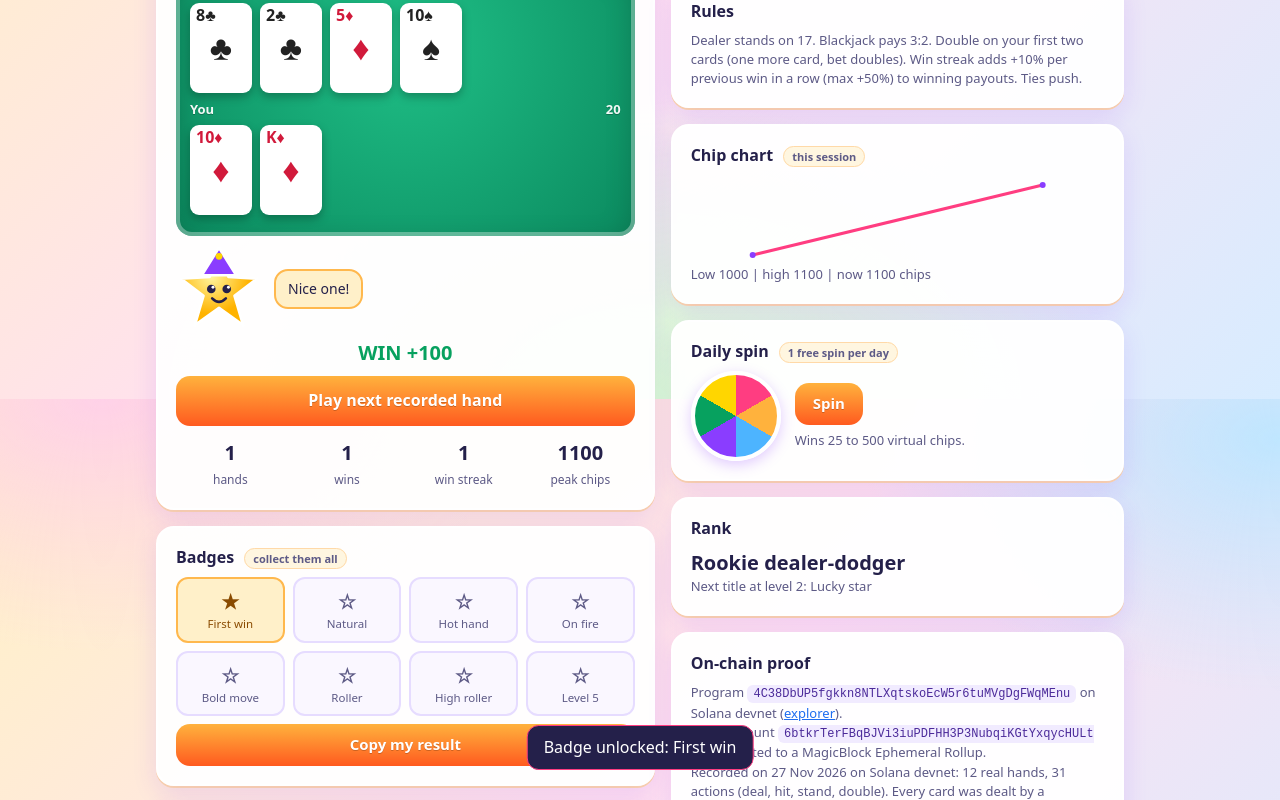
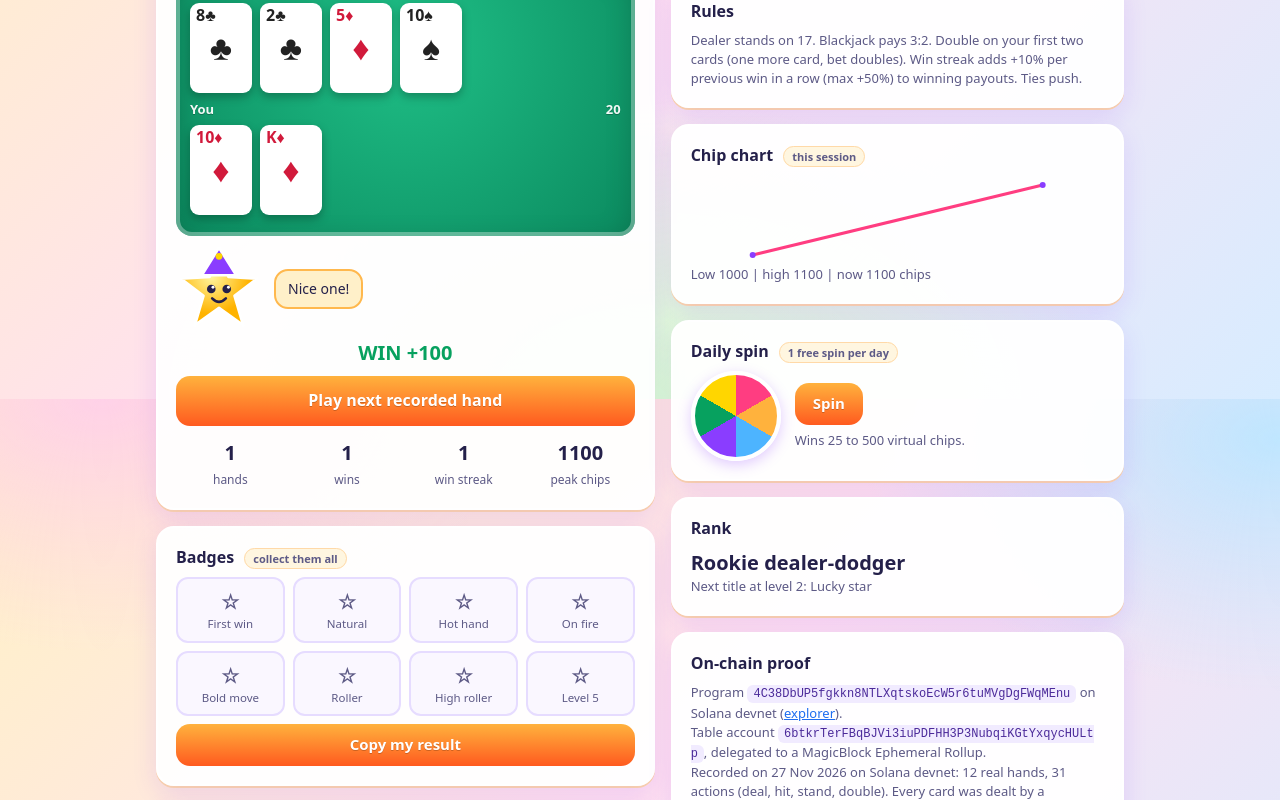
Before and after one commit to Jarvis-184/spark21, a plain HTML site: page docs/index.html in a window 1280 px wide. Both pictures are taken after a click on the button "Play next recorded hand". Shown: the part 401-1201 px from the top of the page. Drawn offline with Linux system fonts and the light colour scheme.

Commit message:
Update index.html

```diff
--- a/docs/index.html
+++ b/docs/index.html
@@ -122,7 +122,7 @@ const BADGES=[['first','First win','Win a hand',s=>s.wins>=1],['bj','Natural','G
 function haveB(){try{return JSON.parse(localStorage.getItem('bj-badges'))||{}}catch(e){return{}}}
 function renderBadges(){const h=haveB();$('badges').innerHTML=BADGES.map(b=>`<div class="bdg ${h[b[0]]?'got':''}" title="${b[2]}"><b>${h[b[0]]?'★':'☆'}</b>${b[1]}</div>`).join('')}
 function award(){const h=haveB();for(const b of BADGES){if(!h[b[0]]&&b[3](S)){h[b[0]]=1;toast('Badge unlocked: '+b[1])}}try{localStorage.setItem('bj-badges',JSON.stringify(h))}catch(e){}renderBadges()}
-function renderChart(){const h=S.hist,svg=$('chart');if(h.length<2){svg.innerHTML='';return}const lo=Math.min(...h),hi=Math.max(...h),r=Math.max(hi-lo,1);const p=h.map((v,i)=>[i/(h.length-1)*290+5,80-(v-lo)/r*70]);svg.innerHTML='<polyline fill="none" stroke="#ff3d81" stroke-width="3" stroke-linejoin="round" points="'+p.map(q=>q.join(',')).join(' ')+'"/>'+p.map(q=>`<circle cx="${q[0]}" cy="${q[1]}" r="3" fill="#8a3dff"/>`).join('');$('chart-note').textContent='Low '+lo+' | high '+hi+' | now '+h[h.length-1]+' chips'}
+function renderChart(){const h=S.hist,svg=$('chart');if(h.length<2){svg.innerHTML='';$('chart-note').textContent='Play hands to draw your chip line.';return}const lo=Math.min(...h),hi=Math.max(...h),r=Math.max(hi-lo,1);const p=h.map((v,i)=>[i/(h.length-1)*290+5,80-(v-lo)/r*70]);svg.innerHTML='<polyline fill="none" stroke="#ff3d81" stroke-width="3" stroke-linejoin="round" points="'+p.map(q=>q.join(',')).join(' ')+'"/>'+p.map(q=>`<circle cx="${q[0]}" cy="${q[1]}" r="3" fill="#8a3dff"/>`).join('');$('chart-note').textContent='Low '+lo+' | high '+hi+' | now '+h[h.length-1]+' chips'}
 function spinKey(){return 'bj-spin-'+new Date().toISOString().slice(0,10)}
 function renderSpin(){const d=localStorage.getItem(spinKey());$('spin').disabled=!!d;if(d)$('spintxt').textContent="Today's spin: +"+d+' chips. Come back tomorrow.'}
 let wd=0;$('spin').onclick=()=>{if(S.mode!=='practice'){toast('The daily spin gives chips in Practice mode');return}if(localStorage.getItem(spinKey()))return;const pr=[25,50,100,150,250,500],i=rnd(6);wd+=1440+(360-(i*60+30));$('wheel').style.transform='rotate('+wd+'deg)';$('spin').disabled=true;tone(500,.6,'triangle',.06,0,500);setTimeout(()=>{S.chips+=pr[i];try{localStorage.setItem(spinKey(),pr[i])}catch(e){}hud();renderSpin();toast('Daily spin: +'+pr[i]+' chips')},2500)};
@@ -146,20 +146,20 @@ function conclude(res,gain,link){const pv=val(S.player),dv=val(S.dealer),mult=1+
  else if(res==='win'){lbl='WIN +'+(gain-S.bet)+(S.streak>0?'  (combo x'+mult.toFixed(1)+')':'');cls='win'}
  else if(res==='push'){lbl='Push, bet returned';cls='push'}
  else{lbl=(res==='bust'?'Bust! ':'Dealer wins. ')+'-'+S.bet;cls='loss'}
- const won=res==='bj'||res==='win';S.chips+=gain;S.hands++;S.g.hands++;
- if(won){S.wins++;S.g.wins++;S.streak++;S.best=Math.max(S.best||0,S.streak);if(S.doubled){S.g.dbl++;S.dblWin=true}if(res==='bj'){S.g.bj++;S.bjAny=true}}else if(res!=='push'){S.streak=0}
- S.xp+=won?25:10;S.peak=Math.max(S.peak,S.chips);S.grid.push(res==='bj'?'🟨':won?'🟩':res==='push'?'🟦':'🟥');if(S.grid.length>30)S.grid.shift();S.hist.push(S.chips);
+ const won=res==='bj'||res==='win';S.chips+=gain;S.hands++;if(S.mode==='practice')S.g.hands++;
+ if(won){S.wins++;if(S.mode==='practice')S.g.wins++;S.streak++;S.best=Math.max(S.best||0,S.streak);if(S.doubled&&S.mode==='practice'){S.g.dbl++;S.dblWin=true}if(res==='bj'&&S.mode==='practice'){S.g.bj++;S.bjAny=true}}else if(res!=='push'){S.streak=0}
+ if(S.mode==='practice')S.xp+=won?25:10;S.peak=Math.max(S.peak,S.chips);S.grid.push(res==='bj'?'🟨':won?'🟩':res==='push'?'🟦':'🟥');if(S.grid.length>30)S.grid.shift();S.hist.push(S.chips);
  m.className='msg pop '+cls;m.textContent=lbl;
  if(res==='bj'){sfx.bj();buzz([40,40,80]);fireworks();say('BLACKJACK! Fireworks!','wow')}else if(won){sfx.win();buzz(30);say(S.streak>=3?'Streak of '+S.streak+'! Keep going!':'Nice one!')}else if(res==='push'){sfx.push();say('A tie. Bet returned.')}else{sfx.loss();buzz(120);say(res==='bust'?'Oops, over 21. Next hand!':'Dealer got that one. Shake it off!','sad')}
  const tr=document.createElement('tr');tr.innerHTML=`<td>${S.hands}</td><td>${S.bet}</td><td>${pv}</td><td>${dv}</td><td class="${won?'w':res==='push'?'':'l'}">${res==='bj'?'BJ':res.toUpperCase()}</td><td>${link?'<a target="_blank" rel="noopener" href="'+link+'">view</a>':'-'}</td>`;$('hist').prepend(tr);while($('hist').children.length>8)$('hist').lastChild.remove();
- X.feed.push((won?'🟩 ':res==='push'?'🟦 ':'🟥 ')+'Hand '+S.hands+': you '+pv+' vs dealer '+dv+' ('+(res==='bj'?'blackjack':res)+')');renderFeed();hud();renderGoals();award();renderChart()}
+ X.feed.push((won?'🟩 ':res==='push'?'🟦 ':'🟥 ')+'Hand '+S.hands+': you '+pv+' vs dealer '+dv+' ('+(res==='bj'?'blackjack':res)+')');renderFeed();hud();renderGoals();if(S.mode==='practice')award();renderChart()}
 const X={feed:[]};function renderFeed(){$('feed').innerHTML=X.feed.slice(-6).reverse().map(f=>'<div style="padding:3px 0;border-bottom:1px solid #f0e8ff">'+f+'</div>').join('')||'No hands yet.';$('sbar').style.width=Math.min(100,S.streak*20)+'%';$('stxt').textContent=S.streak?('Win streak '+S.streak+': next win pays x'+(1+0.1*Math.min(S.streak,5)).toFixed(1)):'Win hands in a row to raise your payout bonus up to +50%.'}
 // ---------- replay of real devnet hands ----------
 const EXP='https://explorer.solana.com/tx/';const CU='?cluster=custom&customUrl=https%3A%2F%2Fdevnet-us.magicblock.app';
 S.mode='replay';S.data=null;S.ridx=0;
 const RMAP={BLACKJACK:'bj',WIN:'win',LOSE:'lose',PUSH:'push',BUST:'bust'};
 const CD=c=>({s:Math.floor(c/13),r:c%13});
-function setMode(m){X.feed=[];S.ep=(S.ep||0)+1;rbusy=false;S.mode=m;S.state='bet';S.chips=1000;S.hands=0;S.wins=0;S.streak=0;S.best=0;S.peak=1000;S.grid=[];S.hist=[1000];S.player=[];S.dealer=[];S.ridx=0;$('hist').innerHTML='';render(false);$('msg').textContent='';
+function setMode(m){X.feed=[];S.ep=(S.ep||0)+1;rbusy=false;S.mode=m;S.state='bet';S.chips=1000;S.hands=0;S.wins=0;S.streak=0;S.best=0;S.peak=1000;S.grid=[];S.hist=[1000];S.dblWin=false;S.bjAny=false;S.player=[];S.dealer=[];S.ridx=0;$('hist').innerHTML='';render(false);$('msg').textContent='';
  $('t-replay').classList.toggle('on',m==='replay');$('t-practice').classList.toggle('on',m==='practice');$('bet-ctl').style.display=m==='practice'?'':'none';$('play-ctl').style.display='none';$('replay-ctl').style.display=m==='replay'?'':'none';
  $('src').textContent=m==='replay'?'real devnet hands (VRF)':'practice: local shuffle, not VRF';say(m==='replay'?'Watch real on-chain hands!':'Place your bet and I will deal!');hud();renderChart();renderFeed()}
 $('t-replay').onclick=()=>setMode('replay');$('t-practice').onclick=()=>setMode('practice');
```
